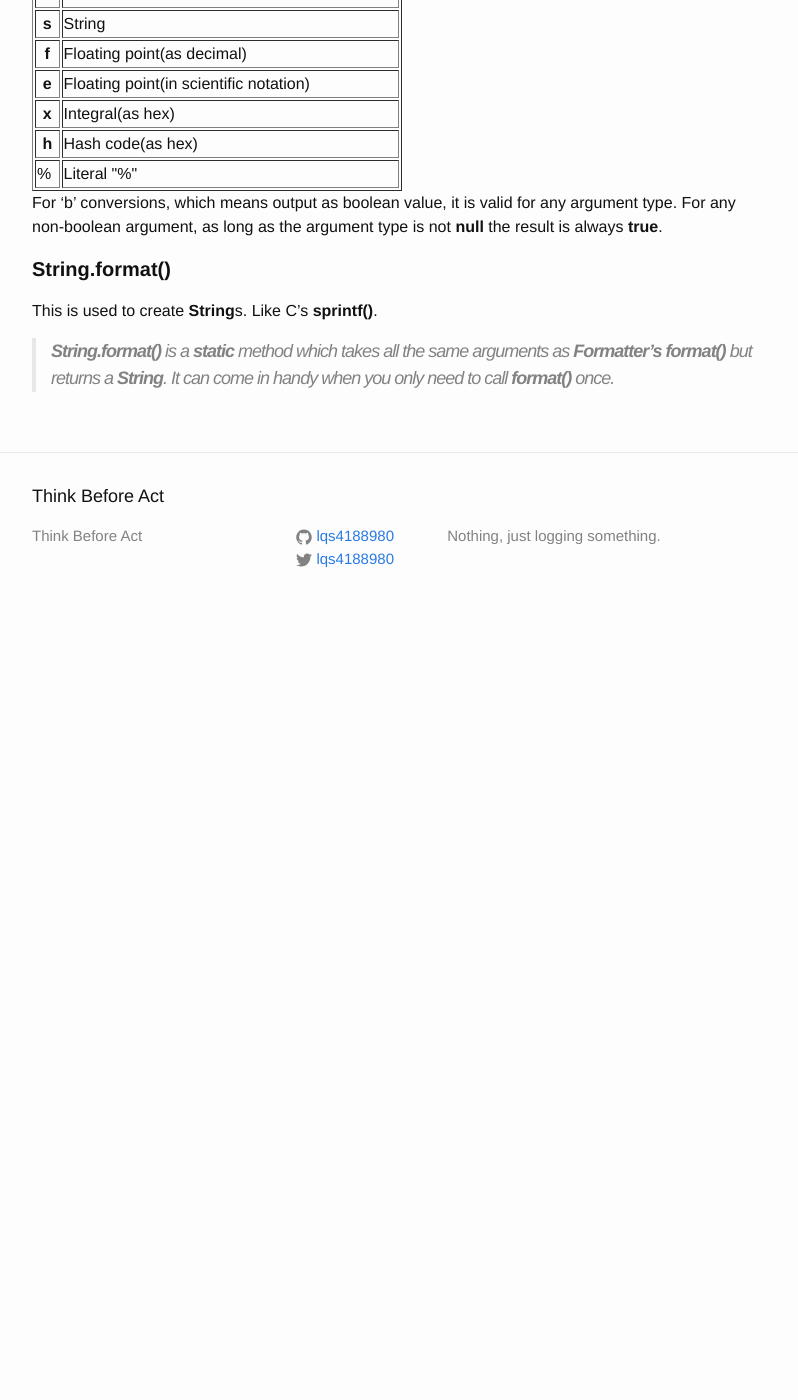
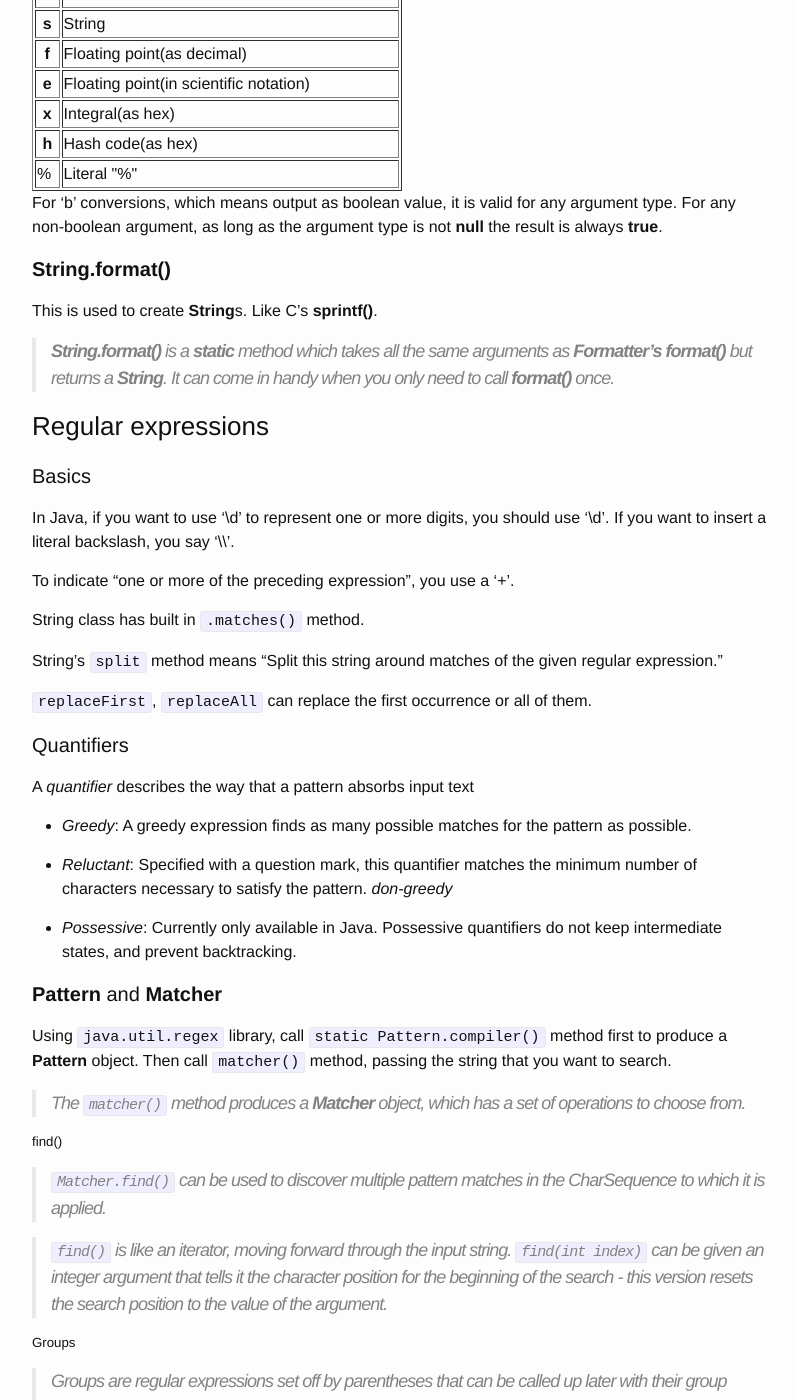
Before and after one commit to lqs4188980/lqs4188980.github.io, a Jekyll site: the page built from _posts/2015-01-16-thinking-in-java-reading-notes.markdown, in a window 1280 px wide and 1400 px high, scrolled down 25746 px. Shown: the whole window, without its empty margins (238-1036 px from the left). Built offline with Jekyll 4.4.1, drawn with Linux system fonts in a browser that asks for light colours; before the commit the page ends 26376 px from its top, so only the background shows below that; some of the changed text lies outside the part shown.

Commit message:
update post

```diff
--- a/_posts/2015-01-16-thinking-in-java-reading-notes.markdown
+++ b/_posts/2015-01-16-thinking-in-java-reading-notes.markdown
@@ -916,3 +916,58 @@ For 'b' conversions, which means output as boolean value, it is valid for any ar
 
 This is used to create **String**s. Like C's **sprintf()**.
 > **String.format()** is a **static** method which takes all the same arguments as **Formatter's format()** but returns a **String**. It can come in handy when you only need to call **format()** once.
+
+###Regular expressions
+
+####Basics
+In Java, if you want to use '\d' to represent one or more digits, you should use '\\d'. If you want to insert a literal backslash, you say '\\\\'.
+
+To indicate "one or more of the preceding expression", you use a '+'.
+
+String class has built in `.matches()` method.
+
+String's `split` method means "Split this string around matches of the given regular expression."
+
+`replaceFirst`, `replaceAll` can replace the first occurrence or all of them.
+
+####Quantifiers
+
+A <i>quantifier</i> describes the way that a pattern absorbs input text
+
++ <i>Greedy</i>: A greedy expression finds as many possible matches for the pattern as possible.
+
++ <i>Reluctant</i>: Specified with a question mark, this quantifier matches the minimum number of characters necessary to satisfy the pattern. <i>don-greedy</i>
+
++ <i>Possessive</i>: Currently only available in Java. Possessive quantifiers do not keep intermediate states, and prevent backtracking.
+
+####**Pattern** and **Matcher**
+
+Using `java.util.regex` library, call `static Pattern.compiler()` method first to produce a **Pattern** object. Then call `matcher()` method, passing the string that you want to search.
+
+> The `matcher()` method produces a **Matcher** object, which has a set of operations to choose from.
+
+#####find()
+
+> `Matcher.find()` can be used to discover multiple pattern matches in the *CharSequence* to which it is applied.
+
+> `find()` is like an iterator, moving forward through the input string. `find(int index)` can be given an integer argument that tells it the character position for the beginning of the search - this version resets the search position to the value of the argument.
+
+#####Groups
+
+> Groups are regular expressions set off by parentheses that can be called up later with their group number. Group 0 indicates the whole expression match, group 1 is the first parenthesized group, etc.
+
+#####**start()** and **end()**
+
+**start()** returns the start index of the previous match, and **end()** returns the index of the last character matched, plus one.
+
+#####**Pattern** flags
+
+###Scanning input
+
+> A **StringReader** turns a **String** into a readable stream, and this object is used to create a **BufferedReader** has a **readLine()** method.
+
+Or you can use **Scanner** class.
+
+> By default, a **Scanner** splits input tokens along whitespace, but you can also specify your own delimiter pattern in the form of a regular expression.
+
+> There is one caveat when scanning with regular expressions. The pattern is matched against the next input token only, so if your pattern contains a delimiter it will never be matched.
```
